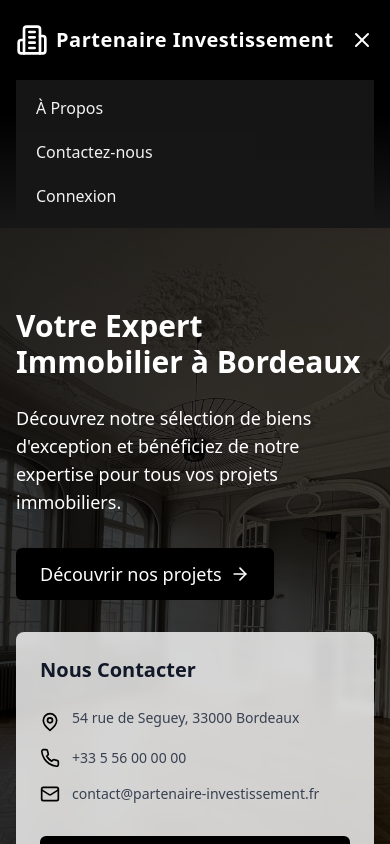
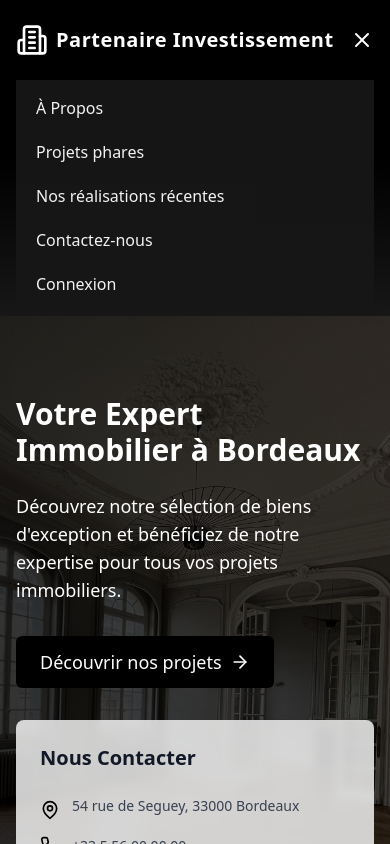
Before and after one commit to ccayrol/immobilier_app, a React (Vite) app in the folder front-end/: page / in a window 390 px wide. Both pictures are taken after a click on the button 362 px from the left and 40 px from the top of the page. Shown: the top 844 px of the page. Built offline with nearby package versions, Linux system fonts and the light colour scheme.

Commit message:
responsive gestion

```diff
--- a/front-end/src/components/Header.tsx
+++ b/front-end/src/components/Header.tsx
@@ -126,6 +126,21 @@ function Header() {
                 À Propos
               </Link>
               <Link
+                to="/projetphare"
+                className="block px-3 py-2 text-white hover:bg-gray-800 rounded-md"
+                onClick={() => setIsMenuOpen(false)}
+              >
+                Projets phares
+              </Link>
+              <Link
+                to="/newprojects"
+                className="block px-3 py-2 text-white hover:bg-gray-800 rounded-md"
+                onClick={() => setIsMenuOpen(false)}
+              >
+                Nos réalisations récentes
+              </Link>
+
+              <Link
                 to="/sendMail"
                 className="block px-3 py-2 text-white hover:bg-gray-800 rounded-md"
                 onClick={() => setIsMenuOpen(false)}
```
